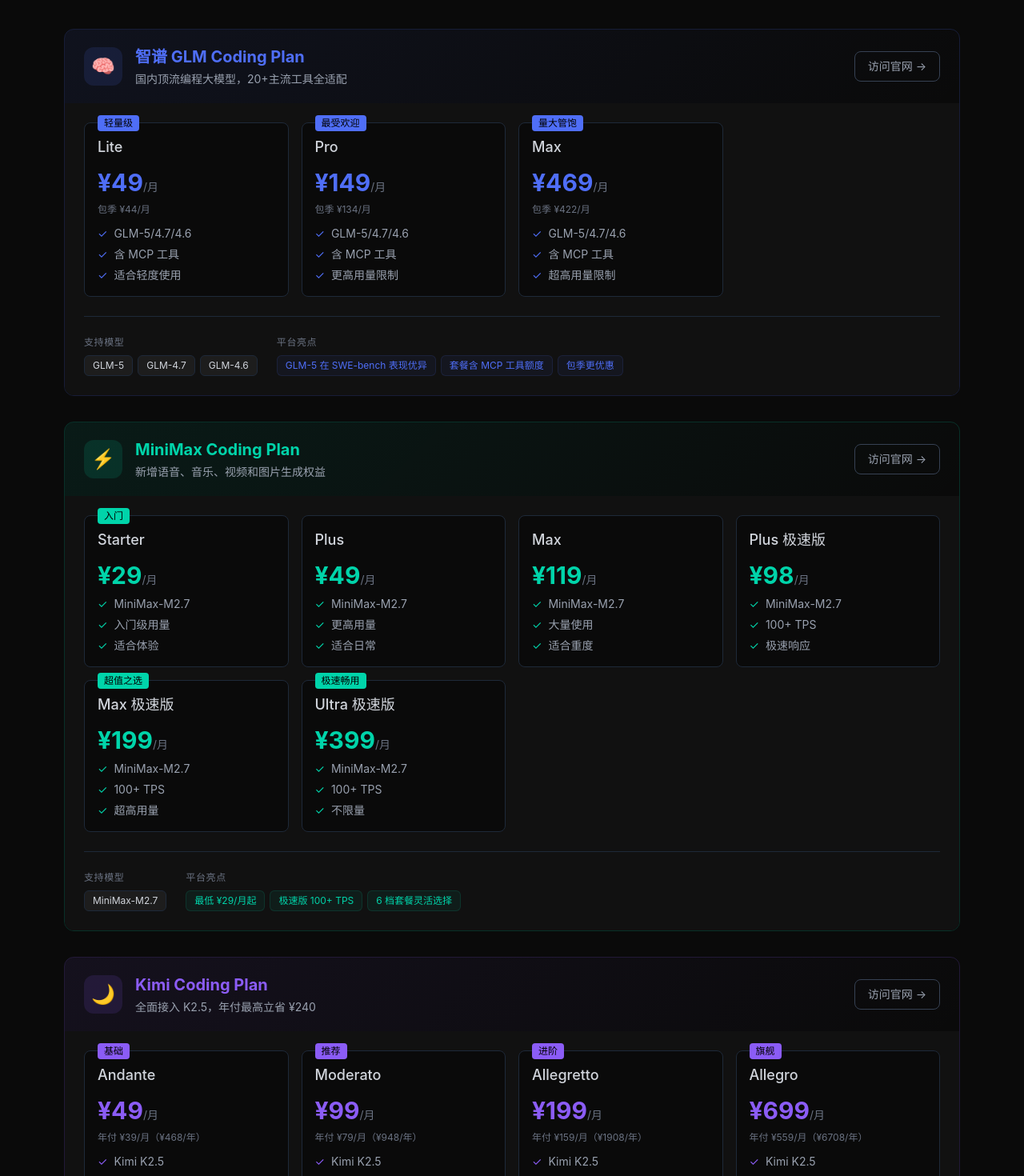
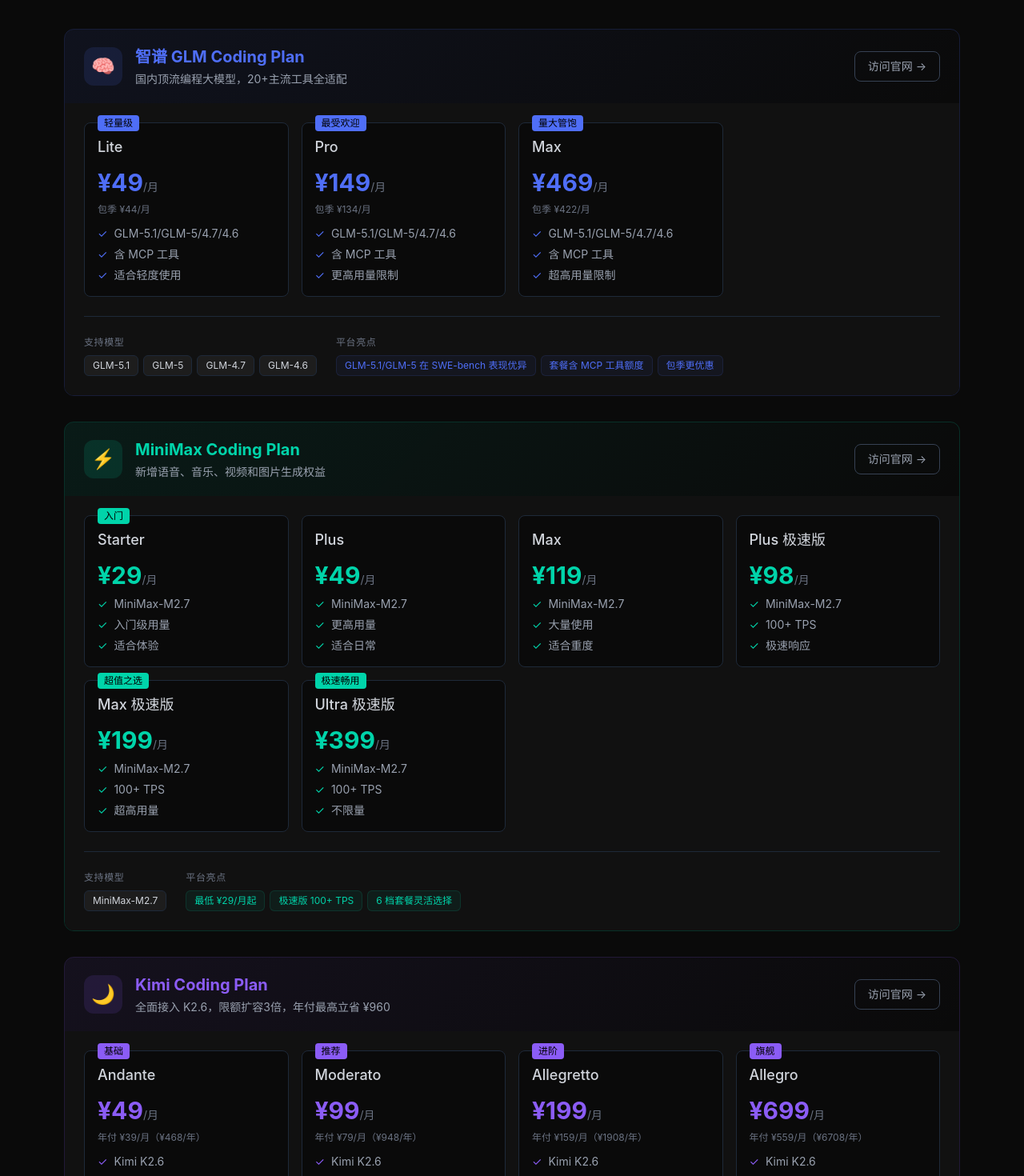
Before and after one commit to SwannTes/coding-plan-compare, a Next.js app: page / in a window 1280 px wide. Shown: the part 1330-2800 px from the top of the page at 80% size. Built offline with nearby package versions, Linux system fonts and the light colour scheme.

Commit message:
feat: update models - Kimi K2.6 and GLM-5.1

```diff
--- a/src/data/plans.ts
+++ b/src/data/plans.ts
@@ -37,7 +37,7 @@
         note: "包季 ¥44/月",
         badge: "轻量级",
         badgeColor: "rgba(79,110,247,.15)",
-        features: ["GLM-5/4.7/4.6", "含 MCP 工具", "适合轻度使用"],
+        features: ["GLM-5.1/GLM-5/4.7/4.6", "含 MCP 工具", "适合轻度使用"],
       },
       {
         name: "Pro",
@@ -46,7 +46,7 @@
         note: "包季 ¥134/月",
         badge: "最受欢迎",
         badgeColor: "rgba(239,68,68,.15)",
-        features: ["GLM-5/4.7/4.6", "含 MCP 工具", "更高用量限制"],
+        features: ["GLM-5.1/GLM-5/4.7/4.6", "含 MCP 工具", "更高用量限制"],
       },
       {
         name: "Max",
@@ -55,11 +55,11 @@
         note: "包季 ¥422/月",
         badge: "量大管饱",
         badgeColor: "rgba(168,85,247,.15)",
-        features: ["GLM-5/4.7/4.6", "含 MCP 工具", "超高用量限制"],
+        features: ["GLM-5.1/GLM-5/4.7/4.6", "含 MCP 工具", "超高用量限制"],
       },
     ],
-    highlights: ["GLM-5 在 SWE-bench 表现优异", "套餐含 MCP 工具额度", "包季更优惠"],
-    models: ["GLM-5", "GLM-4.7", "GLM-4.6"],
+    highlights: ["GLM-5.1/GLM-5 在 SWE-bench 表现优异", "套餐含 MCP 工具额度", "包季更优惠"],
+    models: ["GLM-5.1", "GLM-5", "GLM-4.7", "GLM-4.6"],
   },
   {
     id: "minimax",
@@ -118,7 +118,7 @@
   {
     id: "kimi",
     name: "Kimi",
-    subtitle: "全面接入 K2.5，年付最高立省 ¥240",
+    subtitle: "全面接入 K2.6，限额扩容3倍，年付最高立省 ¥960",
     icon: "🌙",
     color: "#8B5CF6",
     url: "https://www.kimi.com/code?track_id=ae1fae7a-31fa-4bba-8bd1-cfc6cc58e0e3",
@@ -130,7 +130,7 @@
         note: "年付 ¥39/月（¥468/年）",
         badge: "基础",
         badgeColor: "rgba(139,92,246,.12)",
-        features: ["Kimi K2.5", "基础用量", "7天周期刷新"],
+        features: ["Kimi K2.6", "基础用量", "7天周期刷新"],
       },
       {
         name: "Moderato",
@@ -139,7 +139,7 @@
         note: "年付 ¥79/月（¥948/年）",
         badge: "推荐",
         badgeColor: "rgba(239,68,68,.15)",
-        features: ["Kimi K2.5", "更高用量", "7天周期刷新"],
+        features: ["Kimi K2.6", "更高用量", "7天周期刷新"],
       },
       {
         name: "Allegretto",
@@ -148,7 +148,7 @@
         note: "年付 ¥159/月（¥1908/年）",
         badge: "进阶",
         badgeColor: "rgba(168,85,247,.15)",
-        features: ["Kimi K2.5", "大量使用", "7天周期刷新"],
+        features: ["Kimi K2.6", "大量使用", "7天周期刷新"],
       },
       {
         name: "Allegro",
@@ -157,11 +157,11 @@
         note: "年付 ¥559/月（¥6708/年）",
         badge: "旗舰",
         badgeColor: "rgba(236,72,153,.15)",
-        features: ["Kimi K2.5", "超高用量", "7天周期刷新"],
+        features: ["Kimi K2.6", "超高用量", "7天周期刷新"],
       },
     ],
-    highlights: ["全面接入 K2.5", "4 档套餐灵活选择", "年付最高立省 ¥960"],
-    models: ["Kimi K2.5"],
+    highlights: ["全面接入 K2.6", "4 档套餐灵活选择", "年付最高立省 ¥960"],
+    models: ["Kimi K2.6"],
   },
   {
     id: "volcengine",
```
